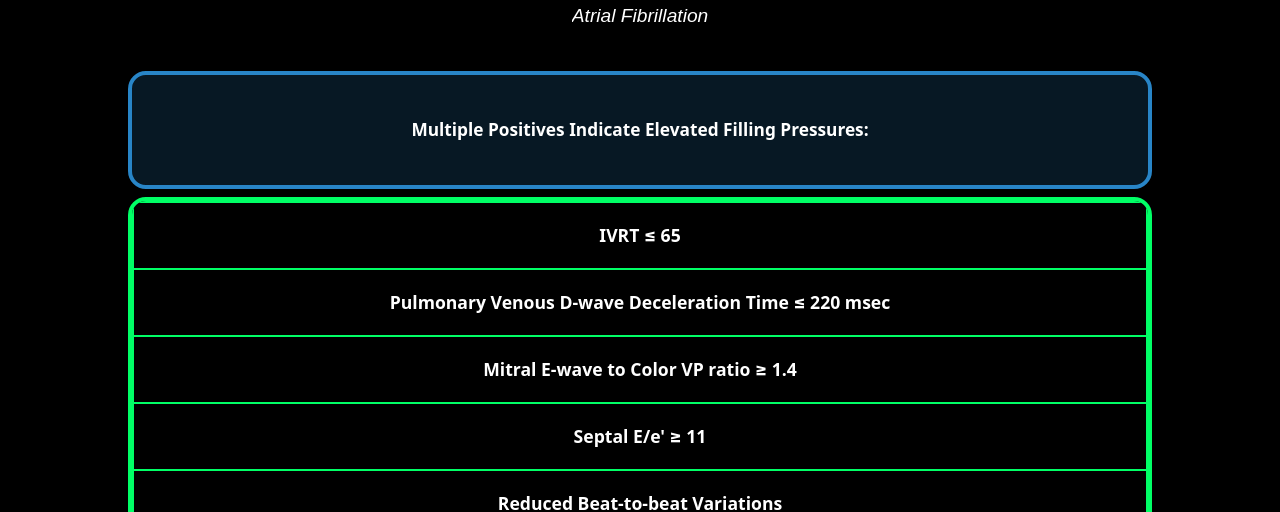
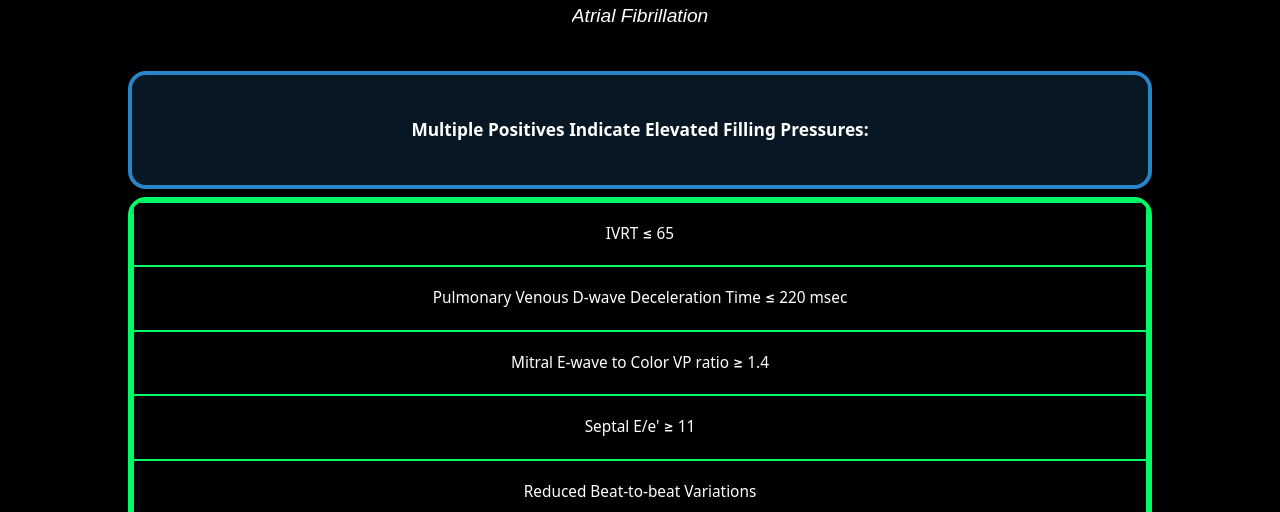
Before and after one commit to michaelowen37/lakeway-cardiology, a plain HTML site: page diastology_afib.html in a window 1280 px wide. Shown: the part 288-800 px from the top of the page. Drawn offline with Linux system fonts and the light colour scheme.

Commit message:
Add files via upload

```diff
--- a/diastology_afib.html
+++ b/diastology_afib.html
@@ -50,7 +50,7 @@
           </div>
         </div>
 
-        <!-- Green table (1 column, 5 rows) -->
+        <!-- Green table (1 column, 5 rows; non-bold text) -->
         <div class="dg-tablewrap">
           <table class="dg-table" role="table" aria-label="Atrial Fibrillation — Diastology (single column)">
             <colgroup>
@@ -58,19 +58,19 @@
             </colgroup>
             <tbody>
               <tr>
-                <th scope="row" class="dg-col1">IVRT &le; 65</th>
+                <td class="dg-c1">IVRT &le; 65</td>
               </tr>
               <tr>
-                <th scope="row" class="dg-col1">Pulmonary Venous D-wave Deceleration Time &le; 220 msec</th>
+                <td class="dg-c1">Pulmonary Venous D-wave Deceleration Time &le; 220 msec</td>
               </tr>
               <tr>
-                <th scope="row" class="dg-col1">Mitral E-wave to Color VP ratio &ge; 1.4</th>
+                <td class="dg-c1">Mitral E-wave to Color VP ratio &ge; 1.4</td>
               </tr>
               <tr>
-                <th scope="row" class="dg-col1">Septal E/e' &ge; 11</th>
+                <td class="dg-c1">Septal E/e' &ge; 11</td>
               </tr>
               <tr>
-                <th scope="row" class="dg-col1">Reduced Beat-to-beat Variations</th>
+                <td class="dg-c1">Reduced Beat-to-beat Variations</td>
               </tr>
             </tbody>
           </table>
@@ -138,12 +138,16 @@
           table-layout:fixed;              /* stable columns */
           text-align:center;
         }
-        .dg-table th{
+        /* Non-bold body text for green rows */
+        .dg-table td{
           border:var(--dg-line) solid var(--dg-accent);
           padding:22px 10px;
           line-height:1.2;
           background:transparent !important;  /* no shading in green section (single column) */
           text-align:center;
+
+          font-weight: 500;  /* not bold; lighter like body cells */
+          font-size: clamp(.84rem, 2.1vw, .96rem);
 
           white-space: normal;
           word-break: normal;
@@ -156,15 +160,7 @@
         /* Single column = full width */
         .dg-table col{ width:100%; }
 
-        /* First (and only) column text weight/size (no tint) */
-        .dg-table th.dg-col1{
-          font-weight:800;
-          font-size:clamp(.95rem, 2.5vw, 1.1rem);
-          /* intentionally no background color here */
-        }
-        @media (max-width:360px){
-          .dg-table th.dg-col1{ font-size:clamp(.86rem, 3.0vw, 1.02rem); letter-spacing:-0.006em; }
-        }
+        /* (No special tint or heavy weight on the lone column) */
       </style>
       <!-- ======================== END RESPONSIVE FIXED TABLE ======================== -->
 
```
